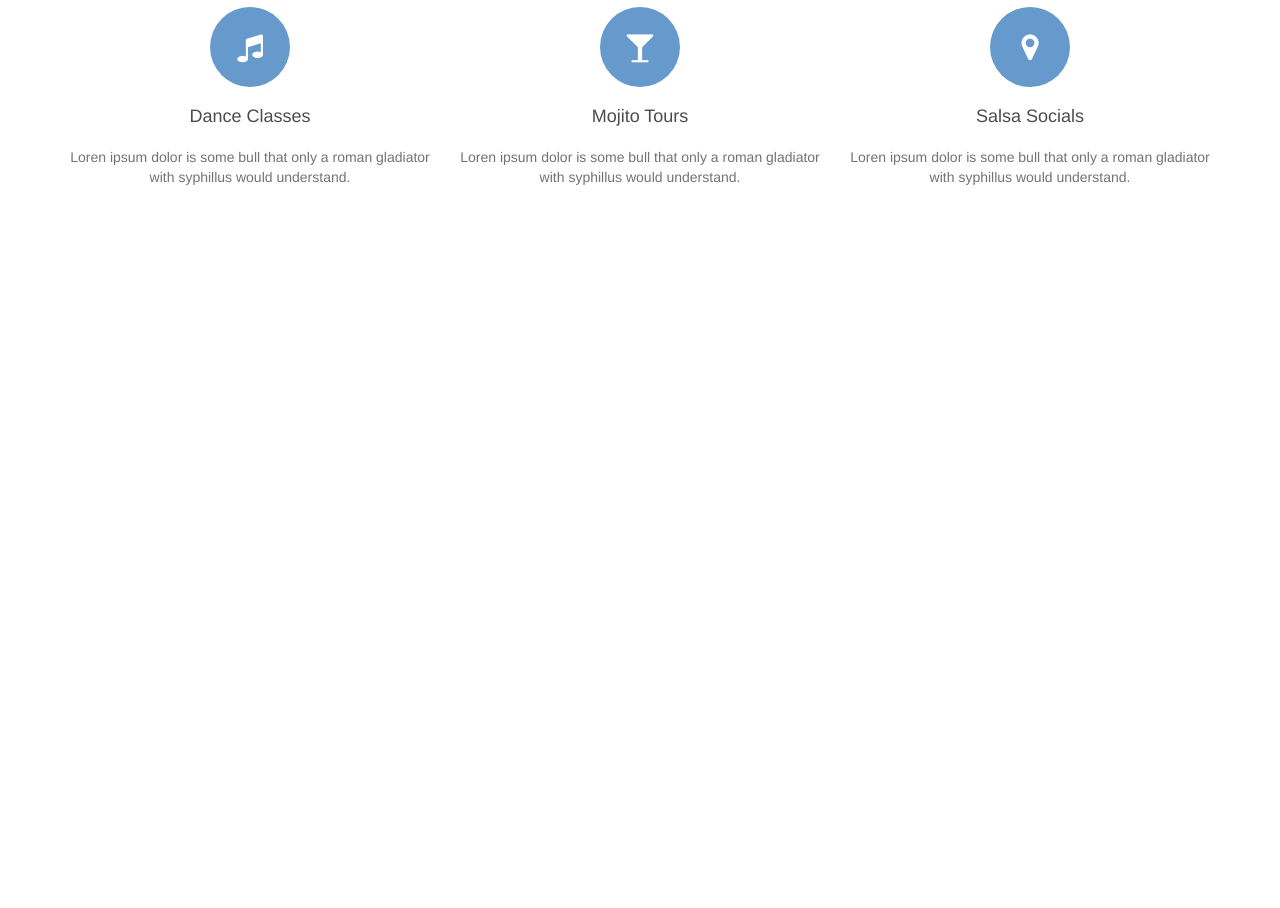
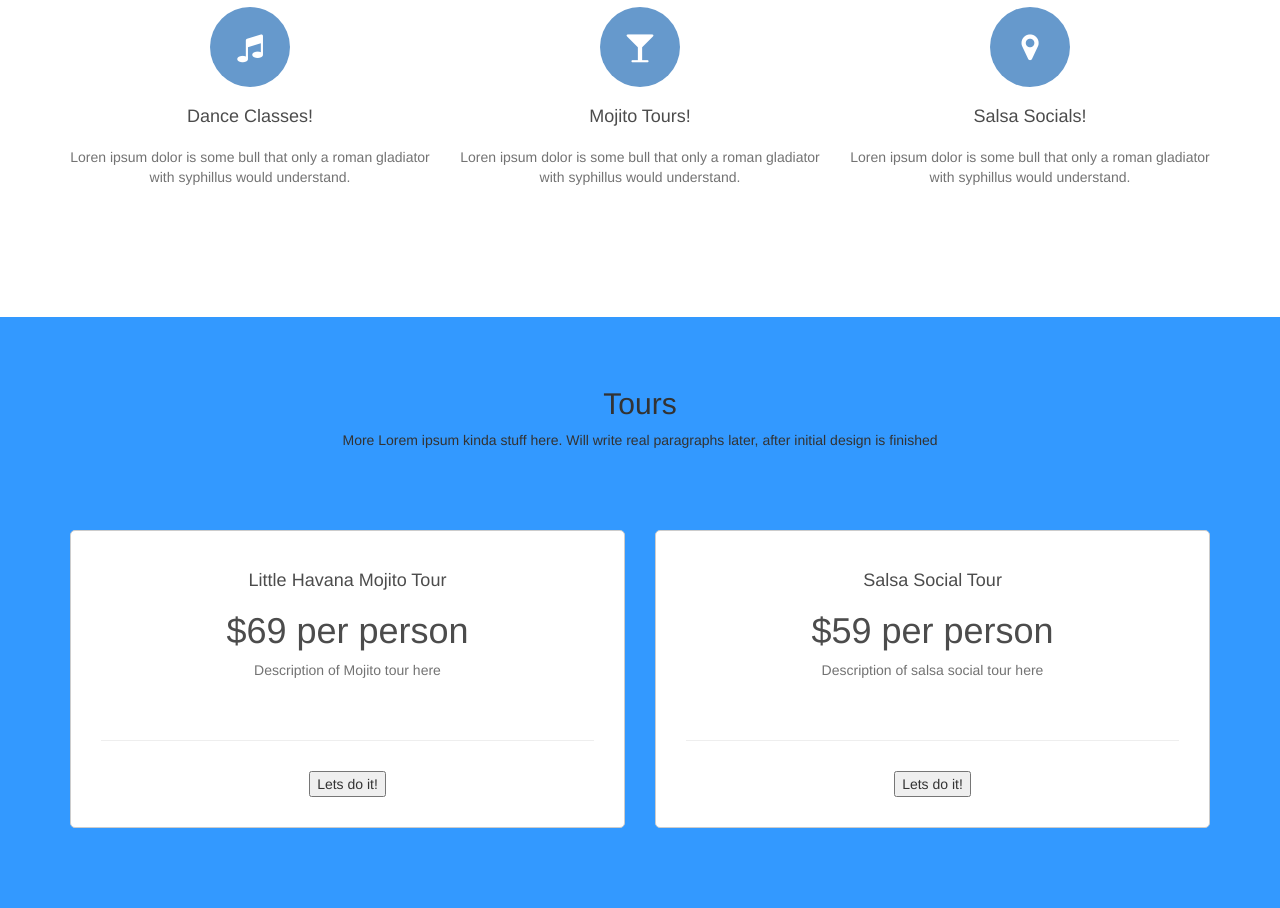
Before and after one commit to VampiroJudo/VivDanceSite-experimental-, a plain HTML site: page index.html in a window 1280 px wide. Shown: the part 866-1774 px from the top of the page. Before the commit the page ends 1183 px from the top, so only its background shows below. Drawn offline with nearby package versions, Linux system fonts and the light colour scheme.

Commit message:
adding packages/tours and some styling to same

```diff
--- a/css/style.css
+++ b/css/style.css
@@ -135,5 +135,57 @@
 	.services {
 		padding: 30px;
 	}
+}
 
+/* Tours */
+
+.tours {
+
+	padding: 50px 0 80px;
+	text-align: center;
+	background-color: #3399ff;
 }
+
+.tours h2
+.tours p {
+
+	color: #fff;
+}
+
+.tours p {
+
+	padding-bottom: 40px;
+}
+
+.tours .packages {
+
+	padding: 30px;
+	border: 1px solid #ccc;
+	background-color: #fff;
+	border-radius: 5px;
+	margin-top: 30px;
+}
+
+.packages li {
+
+	display: block;
+	padding: 5px;
+}
+
+.packages h4,
+.packages h1,
+.packages b {
+
+	color: #4c4c4c;
+}
+
+.packages p,
+.packages li {
+
+	color: #737373;
+}
+
+.packages button {
+
+	margin-top: 10px;
+}
--- a/index.html
+++ b/index.html
@@ -70,18 +70,49 @@
         <div class="row">
           <div class="col-lg-4 col-md-4">
             <i class="fa fa-music" aria-hidden="true"></i>
-            <h4>Dance Classes</h4>
+            <h4>Dance Classes!</h4>
             <p>Loren ipsum dolor is some bull that only a roman gladiator with syphillus would understand.</p>
           </div>
           <div class="col-lg-4 col-md-4">
             <i class="fa fa-glass" aria-hidden="true"></i>
-            <h4>Mojito Tours</h4>
+            <h4>Mojito Tours!</h4>
             <p>Loren ipsum dolor is some bull that only a roman gladiator with syphillus would understand.</p>
           </div>
           <div class="col-lg-4 col-md-4">
             <i class="fa fa-map-marker" aria-hidden="true"></i>
-            <h4>Salsa Socials</h4>
+            <h4>Salsa Socials!</h4>
             <p>Loren ipsum dolor is some bull that only a roman gladiator with syphillus would understand.</p>
+          </div>
+        </div>
+      </div>
+    </div>
+
+    <!-- end of services -->
+
+    <!-- tours -->
+
+    <div id="tours" class="tours">
+      <div class="container">
+        <div class="row">
+          <h2>Tours</h2>
+          <p>More Lorem ipsum kinda stuff here. Will write real paragraphs later, after initial design is finished</p>
+          <div class="col-lg-6 col-md-6">
+            <div class="packages">
+              <h4>Little Havana Mojito Tour</h4>
+              <h1>$69 per person</h1>
+              <p>Description of Mojito tour here</p>
+              <hr>
+              <button>Lets do it!</button>
+            </div>
+          </div>
+          <div class="col-lg-6 col-md-6">
+            <div class="packages">
+              <h4>Salsa Social Tour</h4>
+              <h1>$59 per person</h1>
+              <p>Description of salsa social tour here</p>
+              <hr>
+              <button>Lets do it!</button>
+            </div>
           </div>
         </div>
       </div>
```
